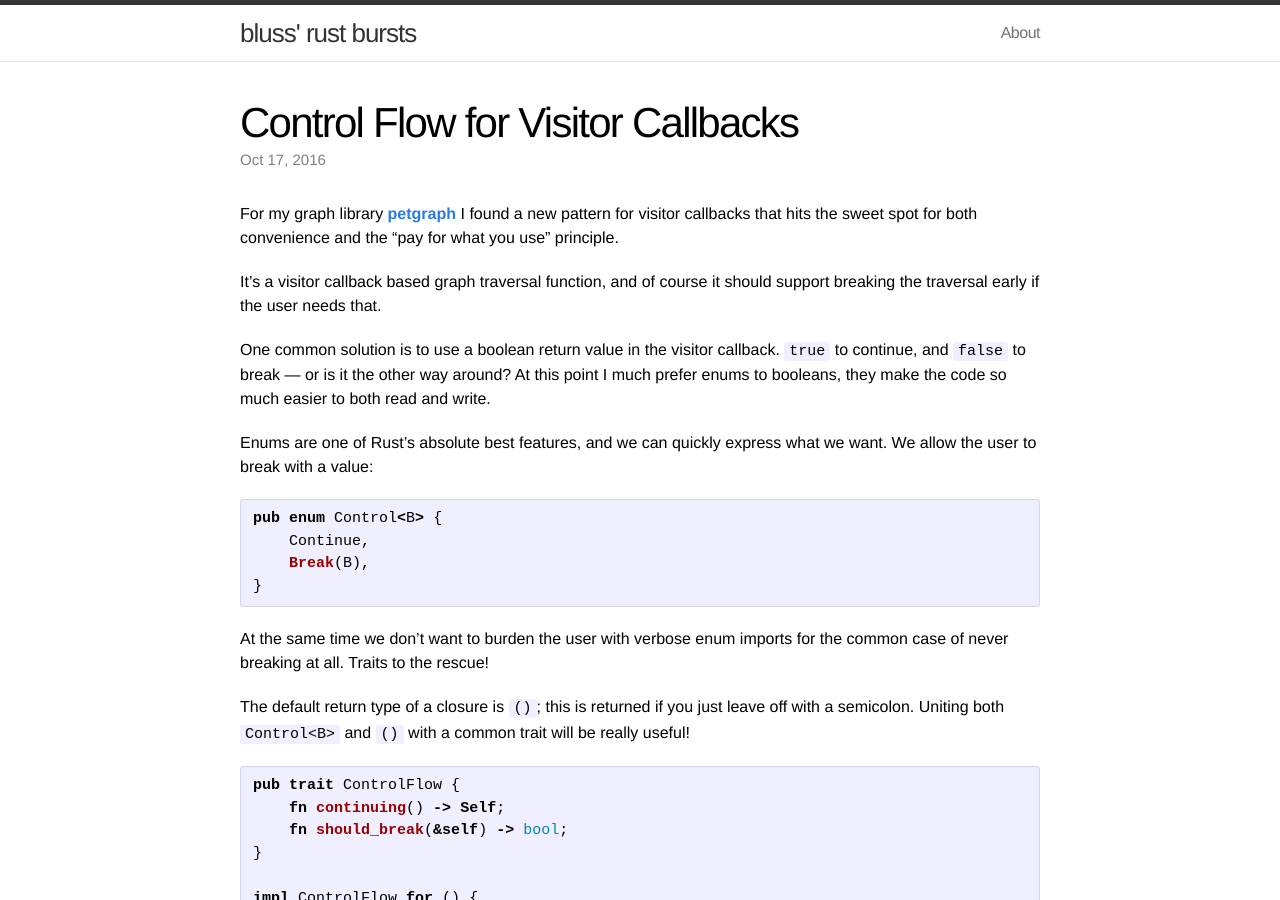
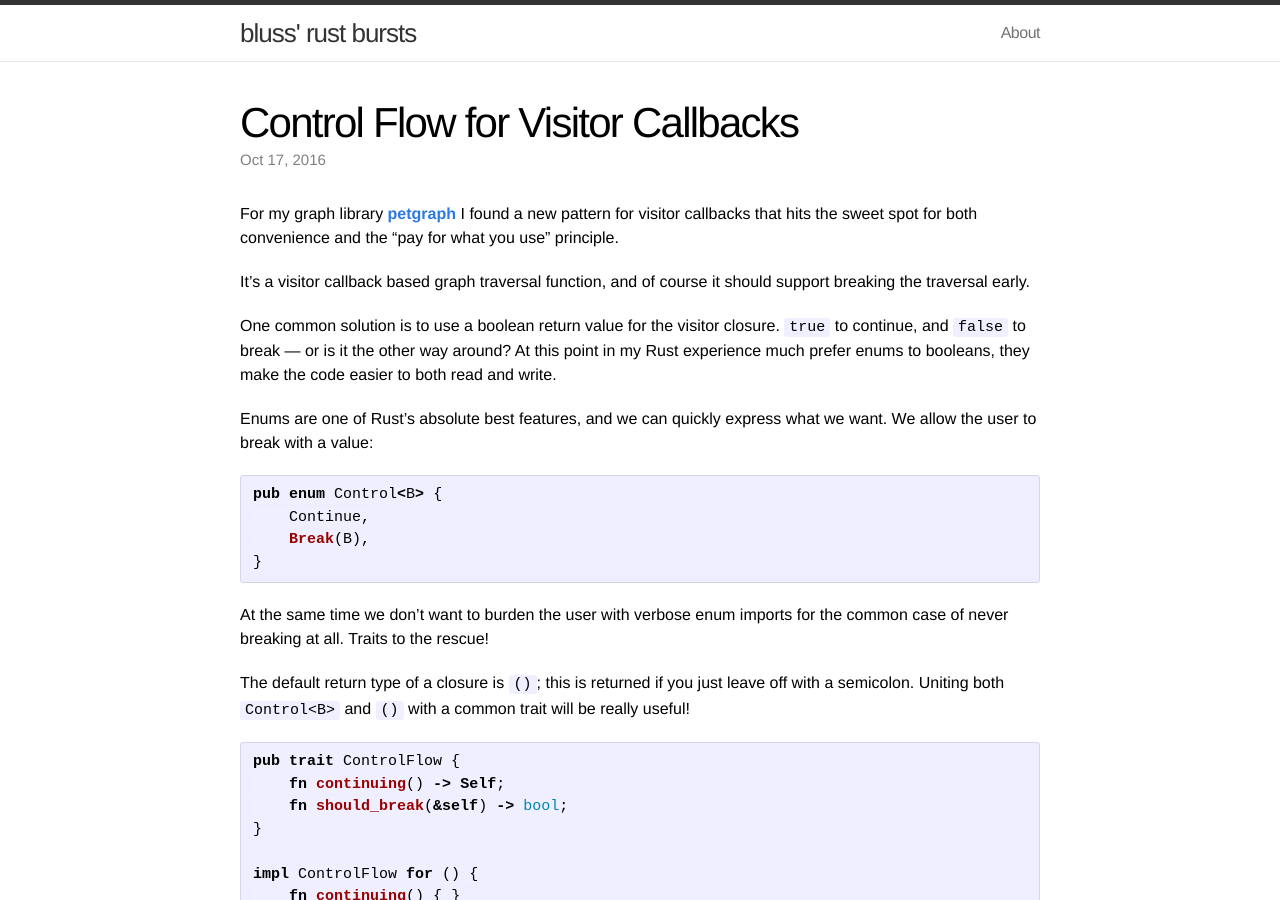
Before and after one commit to bluss/bluss.github.io, a Jekyll site: the page built from _posts/2016-10-17-control-flow-for-visitors.markdown, in a window 1280 px wide and 900 px high. Built offline with Jekyll 4.4.1, drawn with Linux system fonts in a browser that asks for light colours.

Commit message:
Corrections 2

```diff
--- a/_posts/2016-10-17-control-flow-for-visitors.markdown
+++ b/_posts/2016-10-17-control-flow-for-visitors.markdown
@@ -12,12 +12,12 @@ for visitor callbacks that hits the sweet spot for both convenience and the
 [1]: https://docs.rs/petgraph/
 
 It’s a visitor callback based graph traversal function, and of course it
-should support breaking the traversal early if the user needs that.
+should support breaking the traversal early.
 
-One common solution is to use a boolean return value in the visitor callback.
+One common solution is to use a boolean return value for the visitor closure.
 `true` to continue, and `false` to break — or is it the other way around? At
-this point I much prefer enums to booleans, they make the code so much easier
-to both read and write.
+this point in my Rust experience much prefer enums to booleans, they make the
+code easier to both read and write.
 
 Enums are one of Rust’s absolute best features, and we can quickly express
 what we want. We allow the user to break with a value:
```
